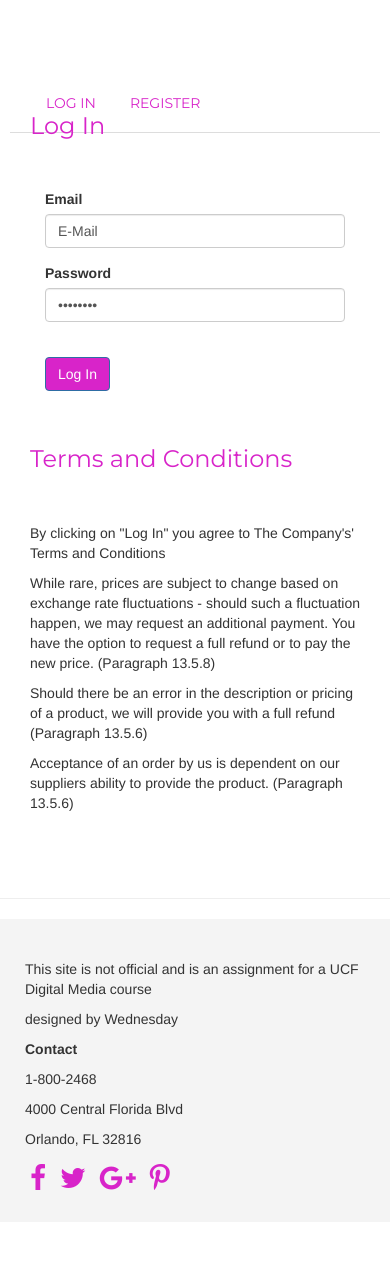
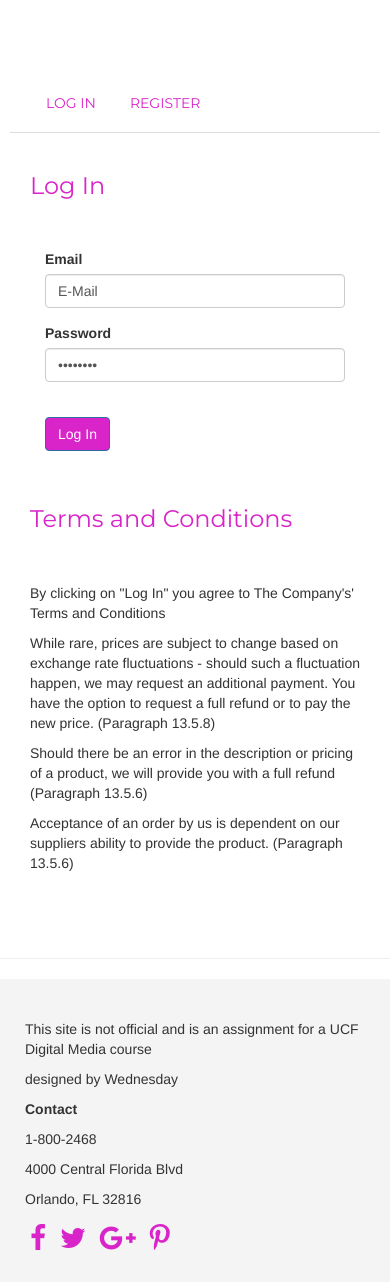
Before and after one commit to alyssabg/Wednesday-Group-Project, a PHP site: page /login.php in a window 390 px wide. Shown: the part 62-1344 px from the top of the page. Before the commit the page ends 1252 px from the top, so only its background shows below. Run offline with PHP 8.4, Linux system fonts and the light colour scheme; some libraries are stand-ins or nearby versions.

Commit message:
mobile update

```diff
--- a/login.php
+++ b/login.php
@@ -100,12 +100,13 @@
         </div>
     </section>
 
-            <div class="tab-content" style="margin-top: -100px;">
+            <div class="tab-content" style="margin-top: -100px; padding-top:60px;">
                 <div id="menu1" class="tab-pane fade in active">
                     <section class="container" style="padding-top: 15px; margin-bottom: 13%;">
                          <div class="container-page">
                             <div class="col-md-6">
-                                <h3 class="dark-grey"><span class="wed_color">Log In</span></h3>
+                              <h3 class="dark-grey"><span class="wed_color">Log In</span></h3>
+
 
                                 <form method="post" action="php/login_check.php">
                                 <fieldset class="clearfix">
```
